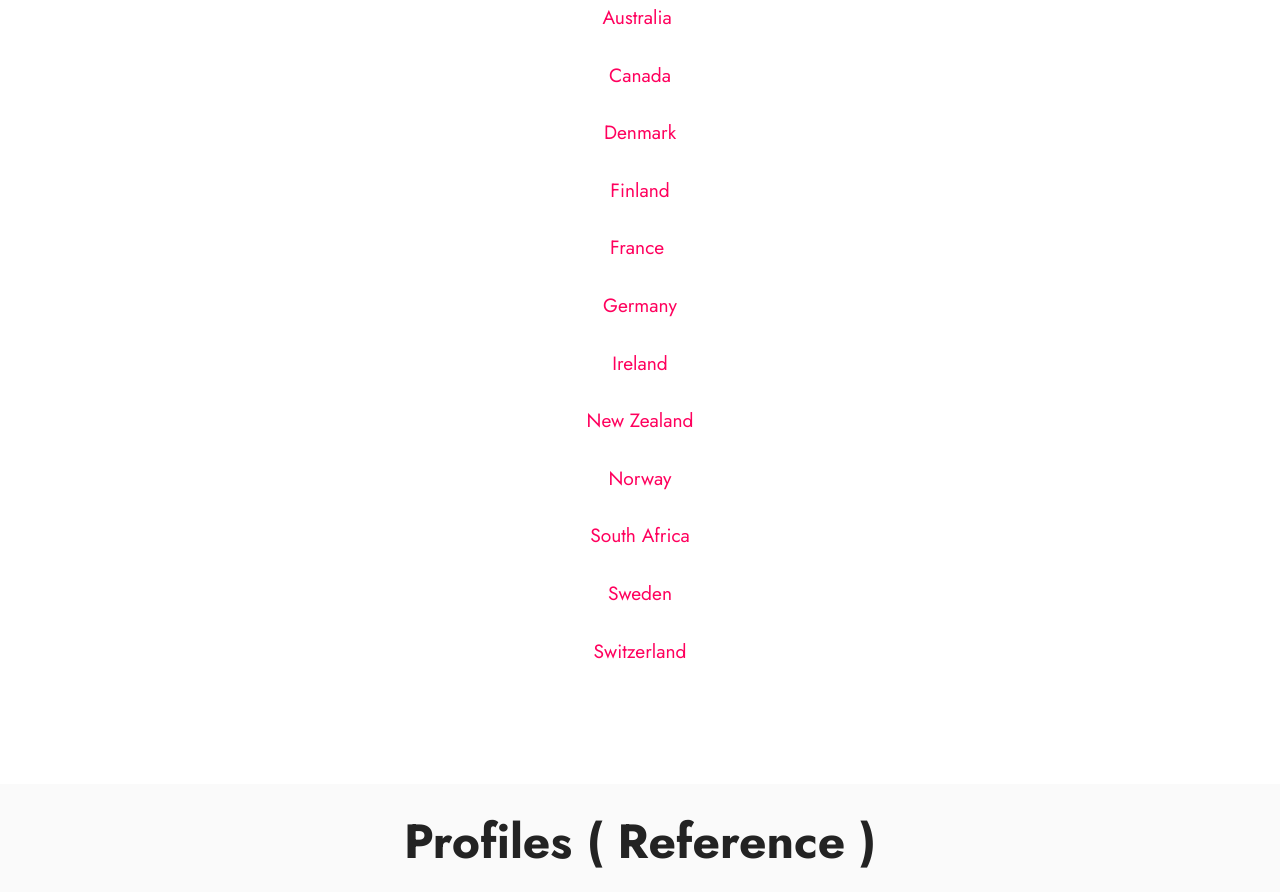
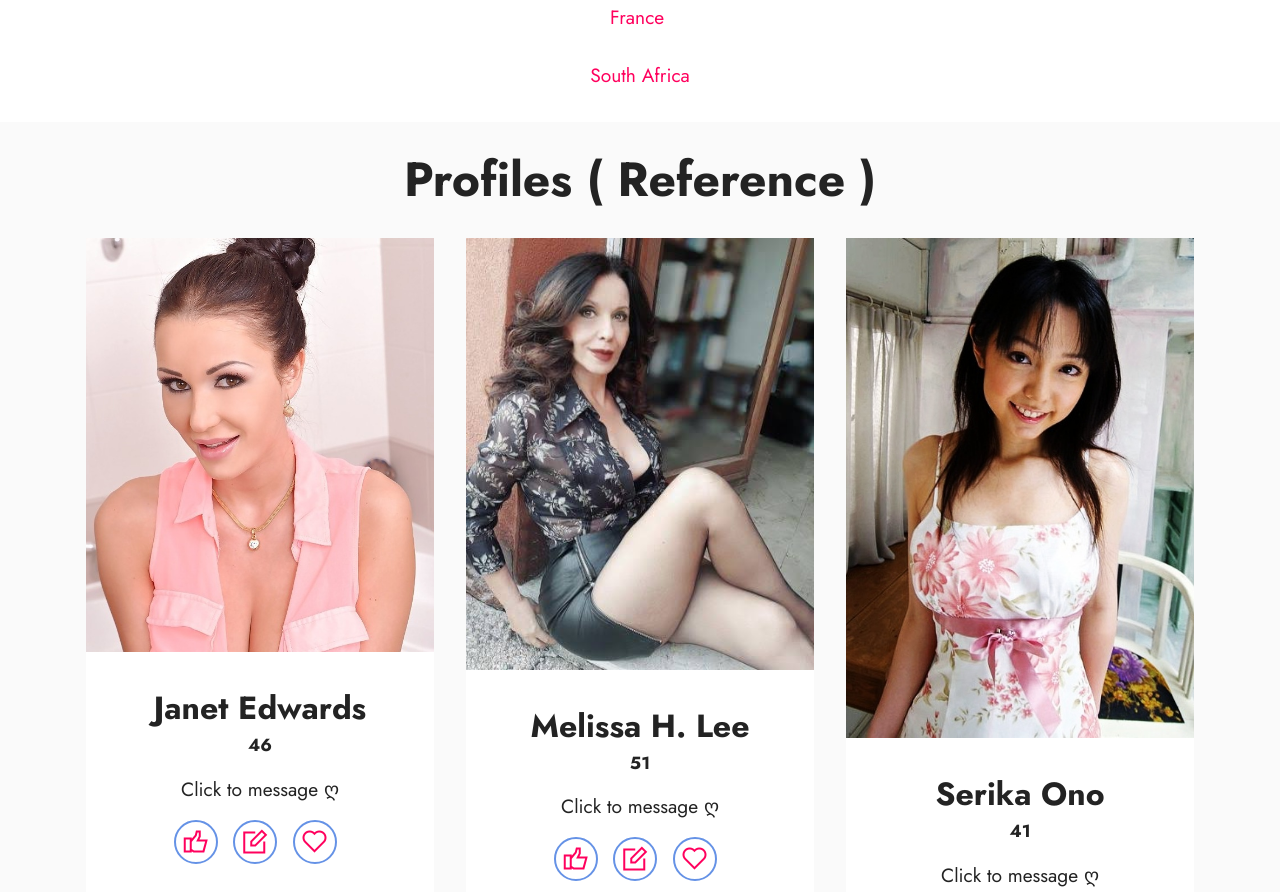
Before and after one commit to billfrench10/lovegrabber.github.io, a plain HTML site: page index.html in a window 1280 px wide. Shown: the part 868-1760 px from the top of the page. Drawn offline with Linux system fonts and the light colour scheme; files whose address does not match are found by name.

Commit message:
Update index.html

```diff
--- a/index.html
+++ b/index.html
@@ -1,10 +1,10 @@
 <!DOCTYPE html>
 <html  >
 <head>
-  <!-- Site made with Mobirise Website Builder v5.3.0, https://mobirise.com -->
+  <!-- Site made with Mobirise Website Builder v5.3.10, https://mobirise.com -->
   <meta charset="UTF-8">
   <meta http-equiv="X-UA-Compatible" content="IE=edge">
-  <meta name="generator" content="Mobirise v5.3.0, mobirise.com">
+  <meta name="generator" content="Mobirise v5.3.10, mobirise.com">
   <meta name="viewport" content="width=device-width, initial-scale=1, minimum-scale=1">
   <link rel="shortcut icon" href="assets/images/asas.png" type="image/x-icon">
   <meta name="description" content="">
@@ -19,6 +19,8 @@
   <link rel="stylesheet" href="assets/dropdown/css/style.css">
   <link rel="stylesheet" href="assets/socicon/css/styles.css">
   <link rel="stylesheet" href="assets/theme/css/style.css">
+  <link rel="preload" href="https://fonts.googleapis.com/css?family=Jost:100,200,300,400,500,600,700,800,900,100i,200i,300i,400i,500i,600i,700i,800i,900i&display=swap" as="style" onload="this.onload=null;this.rel='stylesheet'">
+  <noscript><link rel="stylesheet" href="https://fonts.googleapis.com/css?family=Jost:100,200,300,400,500,600,700,800,900,100i,200i,300i,400i,500i,600i,700i,800i,900i&display=swap"></noscript>
   <link rel="preload" as="style" href="assets/mobirise/css/mbr-additional.css"><link rel="stylesheet" href="assets/mobirise/css/mbr-additional.css" type="text/css">
 
 
@@ -97,15 +99,8 @@
         <div class="row justify-content-center">
             <div class="title col-md-12 col-lg-12">
 
-                <h4 class="mbr-section-subtitle align-center mbr-fonts-style mb-4 display-7"><a href="https://clockurl.co/key/0dd53" class="text-primary" target="_blank">United States
-</a><br><br><div><a href="https://clockurl.co/key/0dd53" class="text-primary" target="_blank">United Kingdom</a></div><br><div><a href="https://clockurl.co/key/0dd53" class="text-primary" style="font-size: 1.2rem; background-color: rgb(255, 255, 255);">Australia&nbsp;</a><br></div><div><br></div><div><a href="https://clockurl.co/key/0dd53" class="text-primary">Canada
-</a><br><br></div><div><a href="https://clockurl.co/key/b1fe4" class="text-primary">Denmark
-</a></div><br><div>Finland<a href="https://clockurl.co/key/b1fe4" class="text-primary"><br></a><br><a href="https://clockurl.co/key/f6f3e" class="text-primary" style="font-size: 1.2rem; background-color: rgb(255, 255, 255);">France&nbsp;</a><br></div><div><br></div><div><a href="https://clockurl.co/key/e3938" class="text-primary">Germany
-</a></div><br><div>Ireland<a href="https://bit.ly/3keVFYq" class="text-primary"><br></a><br><a href="https://clockurl.co/key/0dd53" class="text-primary" target="_blank" style="font-size: 1.2rem; background-color: rgb(255, 255, 255);">New Zealand</a><br></div><div><br></div><div><a href="https://clockurl.co/key/b1fe4" class="text-primary" target="_blank">Norway
-</a><br><br></div><div><a href="https://clockurl.co/key/0dd53" class="text-primary" target="_blank">South Africa
-</a><br><br></div><div><a href="https://clockurl.co/key/b1fe4" class="text-primary">Sweden
-</a><br><br></div><div><a href="https://clockurl.co/key/27a9f" class="text-primary">Switzerland
-</a><br><br></div><div><br></div><div><br></div></h4>
+                <h4 class="mbr-section-subtitle align-center mbr-fonts-style mb-4 display-7"><a href="https://bit.ly/3gOdjSE" class="text-primary" target="_blank">United States
+</a><br><br><div><a href="https://bit.ly/3gOdjSE" class="text-primary" target="_blank">United Kingdom</a></div><br><div><a href="https://bit.ly/3gOdjSE" class="text-primary" style="font-size: 1.2rem; background-color: rgb(255, 255, 255);">France&nbsp;</a><br></div><div><br></div><div><a href="https://bit.ly/3gOdjSE" class="text-primary" target="_blank" style="font-size: 1.2rem; background-color: rgb(255, 255, 255);">South Africa</a></div></h4>
 
             </div>
         </div>
@@ -204,8 +199,7 @@
                     </div>
                     <div class="content-wrap">
                         <h5 class="mbr-section-title card-title mbr-fonts-style align-center m-0 display-5">
-                            <strong>Jessica Swift</strong>
-                        </h5>
+                            <strong>Serika Ono</strong></h5>
                         <h6 class="mbr-role mbr-fonts-style align-center mb-3 display-4">
                             <strong>41</strong></h6>
                         <p class="card-text mbr-fonts-style align-center display-7">
@@ -246,7 +240,7 @@
         <div class="row justify-content-center">
             <div class="title col-md-12 col-lg-10">
                 <h3 class="mbr-section-title mbr-fonts-style align-center mb-4 display-2"><strong>No Spam&nbsp;</strong></h3>
-                <h4 class="mbr-section-subtitle align-center mbr-fonts-style mb-4 display-5">Please do not waste your time signing up if you are not from any of those countries, we are very strict about our rules and don't tolerate any kind of spamming, all other profiles are 100% welcome.<div><br></div></h4>
+                <h4 class="mbr-section-subtitle align-center mbr-fonts-style mb-4 display-5">Please do not waste your time signing up if you are not from any of those countries, we are very strict about our policies and don't tolerate any kind of spamming or fraud profiles. all other profiles are 100% welcome.<div><br></div></h4>
 
             </div>
         </div>
@@ -268,7 +262,7 @@
             </div>
         </div>
     </div>
-</section><section style="background-color: #fff; font-family: -apple-system, BlinkMacSystemFont, 'Segoe UI', 'Roboto', 'Helvetica Neue', Arial, sans-serif; color:#aaa; font-size:12px; padding: 0; align-items: center; display: flex;"><a href="https://mobirise.site/z" style="flex: 1 1; height: 3rem; padding-left: 1rem;"></a><p style="flex: 0 0 auto; margin:0; padding-right:1rem;">Made with <a href="https://mobirise.site/a" style="color:#aaa;">Mobirise</a></p></section><script src="assets/web/assets/jquery/jquery.min.js"></script>  <script src="assets/popper/popper.min.js"></script>  <script src="assets/tether/tether.min.js"></script>  <script src="assets/bootstrap/js/bootstrap.min.js"></script>  <script src="assets/smoothscroll/smooth-scroll.js"></script>  <script src="assets/dropdown/js/nav-dropdown.js"></script>  <script src="assets/dropdown/js/navbar-dropdown.js"></script>  <script src="assets/touchswipe/jquery.touch-swipe.min.js"></script>  <script src="assets/theme/js/script.js"></script>
+</section><section style="background-color: #fff; font-family: -apple-system, BlinkMacSystemFont, 'Segoe UI', 'Roboto', 'Helvetica Neue', Arial, sans-serif; color:#aaa; font-size:12px; padding: 0; align-items: center; display: flex;"><a href="https://mobirise.site/c" style="flex: 1 1; height: 3rem; padding-left: 1rem;"></a><p style="flex: 0 0 auto; margin:0; padding-right:1rem;">Love<a href="https://mobirise.site/h" style="color:#aaa;"> Grabber</a> Control</p></section><script src="assets/web/assets/jquery/jquery.min.js"></script>  <script src="assets/popper/popper.min.js"></script>  <script src="assets/tether/tether.min.js"></script>  <script src="assets/bootstrap/js/bootstrap.min.js"></script>  <script src="assets/smoothscroll/smooth-scroll.js"></script>  <script src="assets/dropdown/js/nav-dropdown.js"></script>  <script src="assets/dropdown/js/navbar-dropdown.js"></script>  <script src="assets/touchswipe/jquery.touch-swipe.min.js"></script>  <script src="assets/theme/js/script.js"></script>
 
 
 </body>
```
